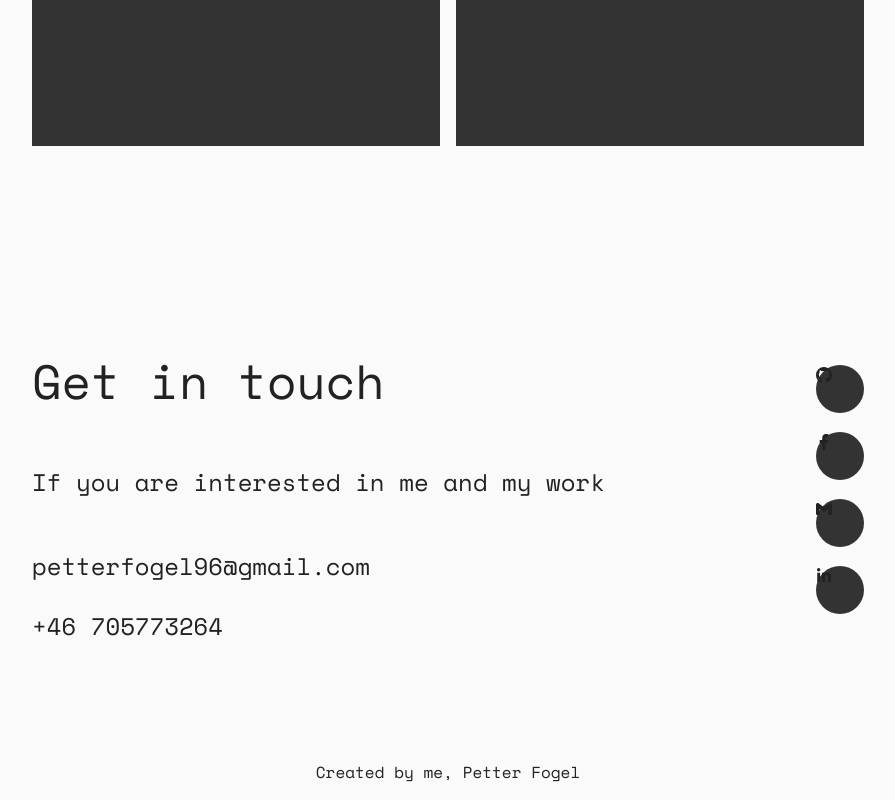
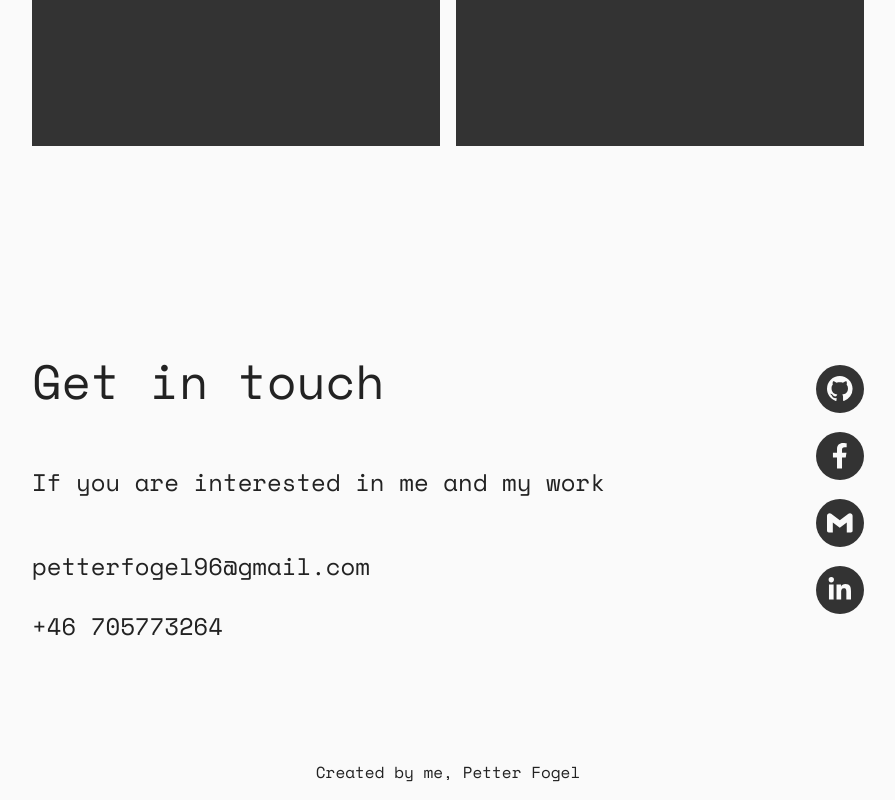
Before and after one commit to PetterFogel/portfolio, a React (Create React App) app: page / in a window 1280 px wide. Shown: the part 2847-3647 px from the top of the page, without its empty margins (192-1087 px from the left). Built offline with nearby package versions, Linux system fonts and the light colour scheme.

Commit message:
Add styling for socialmedia icons and hover effect.

```diff
--- a/src/styles/global.module.css
+++ b/src/styles/global.module.css
@@ -67,12 +67,28 @@
     justify-content: space-between;
 }
 
-.socialHolder div {
+/* .socialHolder {
+
+} */
+
+.socialMediaIcons {
     background: #333;
     border-radius: 100%;
     width: 3rem;
     height: 3rem;
     margin: 1.2rem 0rem;
+    display: flex;
+    justify-content: center;
+    align-items: center;
+    font-size: 1.6rem;
+    color: #fafafa;
+    cursor: pointer;
+    transition: all 300ms ease-in-out;
+}
+
+.socialMediaIcons:hover {
+    background: #FDCD28;
+    transform: scale(1.1)
 }
 
 /* === FOOTER === */
```
